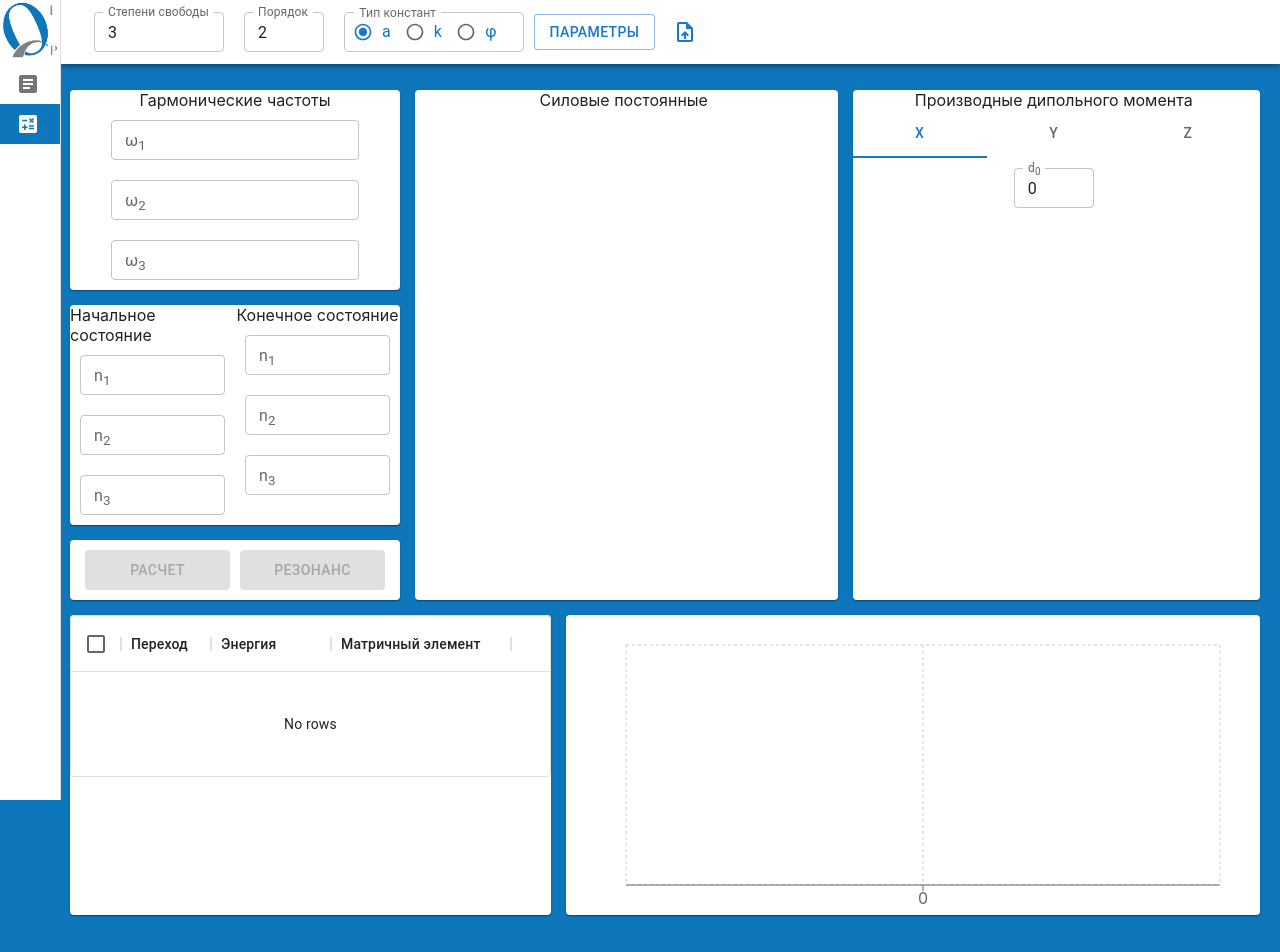
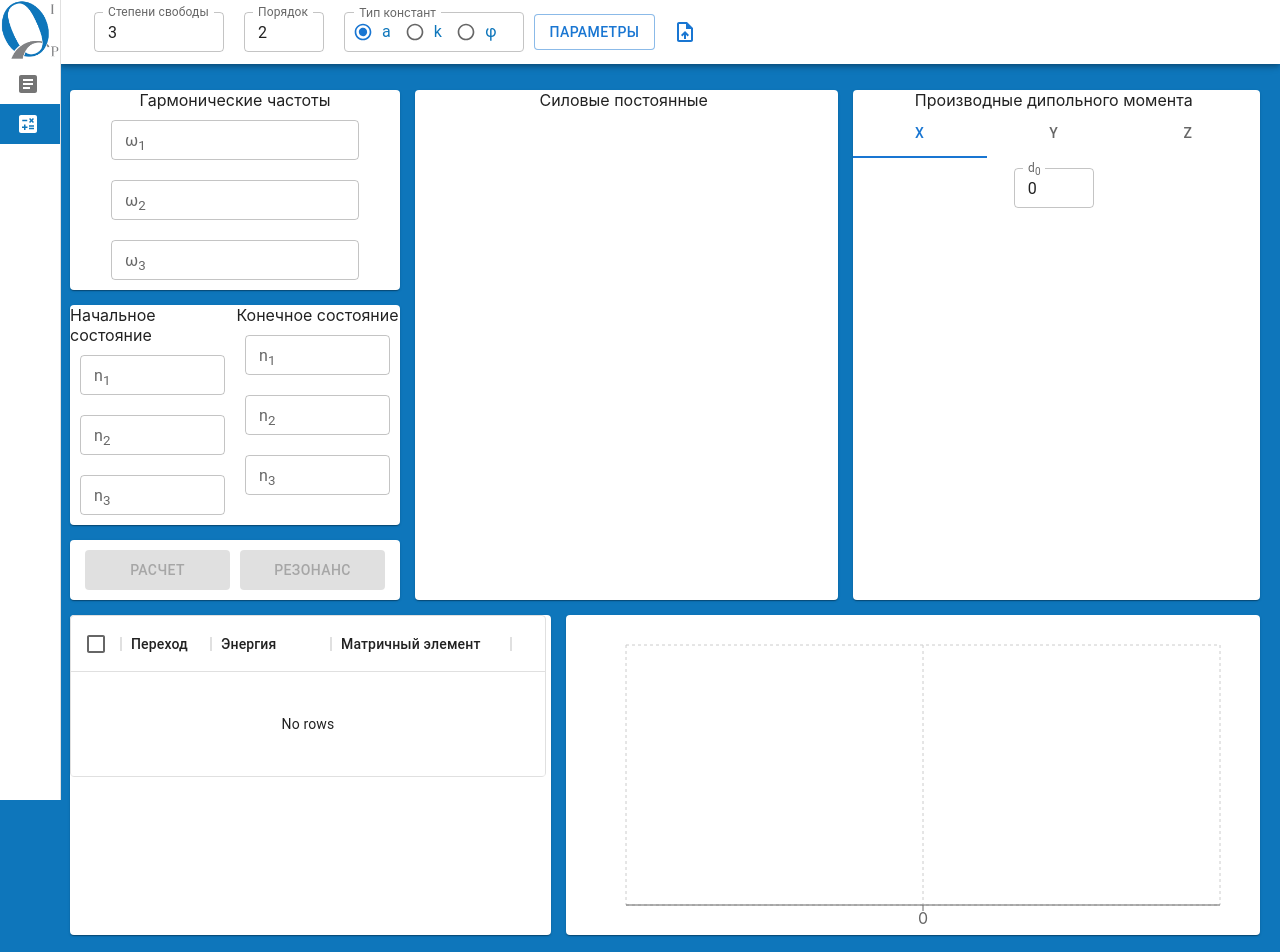
Before and after one commit to L1ttleFoot/quantum-app, a React (Create React App) app in the folder react-app/: page /calculation in a window 1280 px wide. Shown: the top 952 px of the page. Built offline with nearby package versions, Linux system fonts and the light colour scheme.

Commit message:
logo scale, data grid scrollbar

```diff
--- a/react-app/src/common/index.js
+++ b/react-app/src/common/index.js
@@ -52,7 +52,7 @@ const Main = () => {
                 anchor='left'
             >
 
-                <div>
+                <div className='logo'>
                     <img src={logo} width="60" height="60" alt='logo'/>
                 </div>
 
--- a/react-app/src/common/screens/calculationPage/style.css
+++ b/react-app/src/common/screens/calculationPage/style.css
@@ -8,7 +8,7 @@
     'b c c d'
     'a c c d' 0.1fr
     'g c c d' 60px
-    'e e f f' minmax(300px, 1fr) / 330px 1fr 2fr 3fr
+    'e e f f' 320px / 330px 1fr 2fr 3fr
 }
 
 .block{
@@ -70,8 +70,24 @@
     scrollbar-gutter: stable;
 }
 
+.box5::-webkit-scrollbar {
+    /* This is the magic bit for WebKit */
+    /* display: none; */
+    width: 5px;
+    height: 8px;
+    background-color: #aaa; /* or add it to the track */
+    border-radius: 0px 4px 4px 0px;
+}
+
+.box5::-webkit-scrollbar-thumb {
+    background: #0E76BB;
+    border-radius: 0px 3px 3px 0px;
+}
+
 .box5{
     grid-area: e;
+    overflow-y: auto;
+    scrollbar-gutter: stable;
 }
 
 .box6{
--- a/react-app/src/common/style.css
+++ b/react-app/src/common/style.css
@@ -37,3 +37,12 @@
     background-color: white;
     z-index: 1;
 }
+
+.logo{
+    transition: .2s;
+}
+
+.logo:hover{
+    transform: scale(1.05);
+    cursor: pointer;
+}
```
Also changed, not shown: react-app/src/store/redusers/index.js (added).
